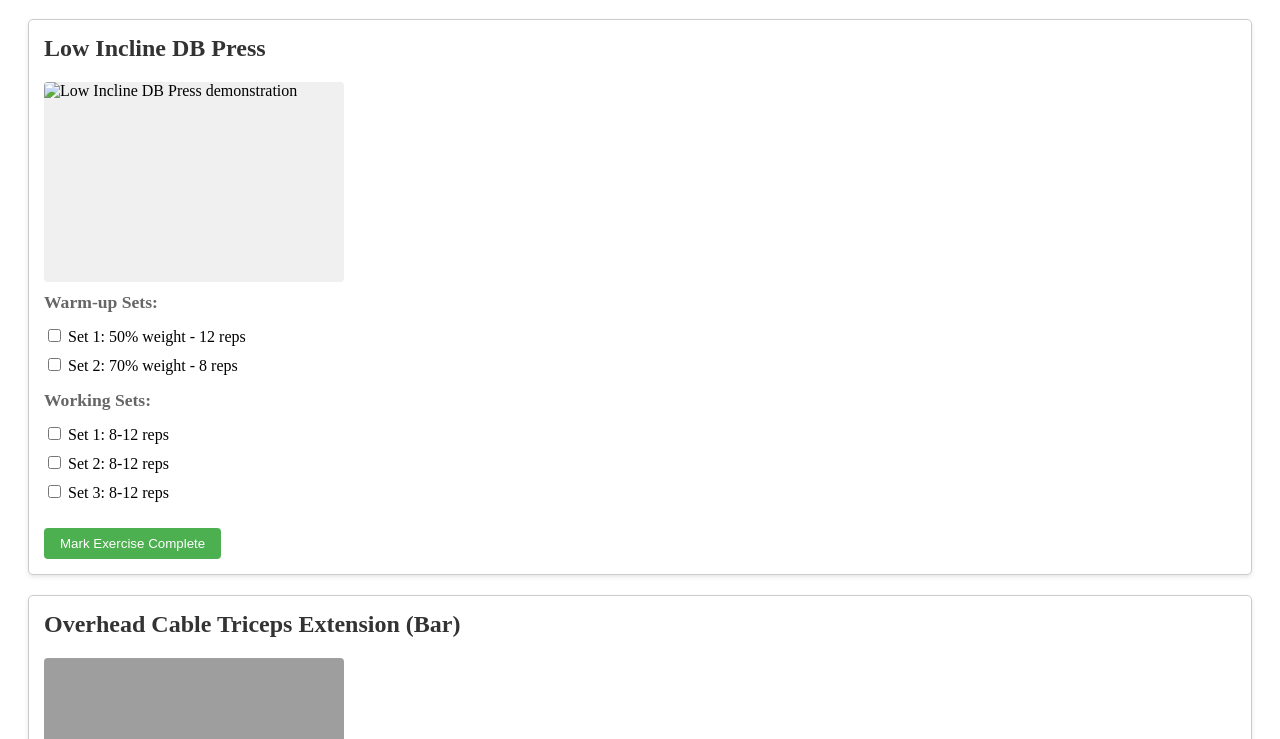
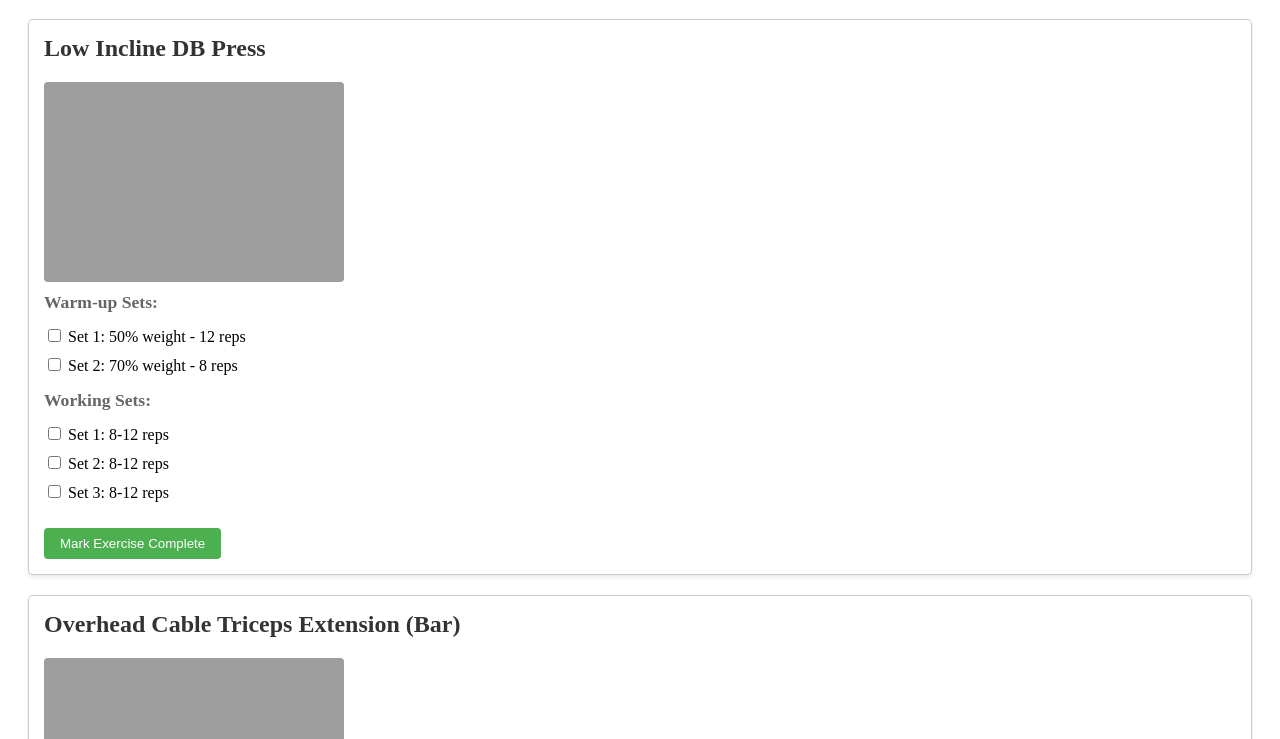
Before and after one commit to EliasTeikari/FAAMA, a plain HTML site: page frontend/push.html in a window 1280 px wide. Shown: the part 61-800 px from the top of the page. Drawn offline with Linux system fonts and the light colour scheme; the site is published under a folder, as on GitHub Pages, so addresses that start at the root find nothing.

Commit message:
Update image source path for Low Incline DB Press in push.html

```diff
--- a/frontend/push.html
+++ b/frontend/push.html
@@ -13,7 +13,7 @@
         <h2>Low Incline DB Press</h2>
         <div class="exercise-image-container">
           <img
-            src="/frontend/assets/images/push-images/Low-Incline-DB-Press.png"
+            src="./assets/images/push-images/Low-Incline-DB-Press.png"
             alt="Low Incline DB Press demonstration"
             class="exercise-image"
           />
```
